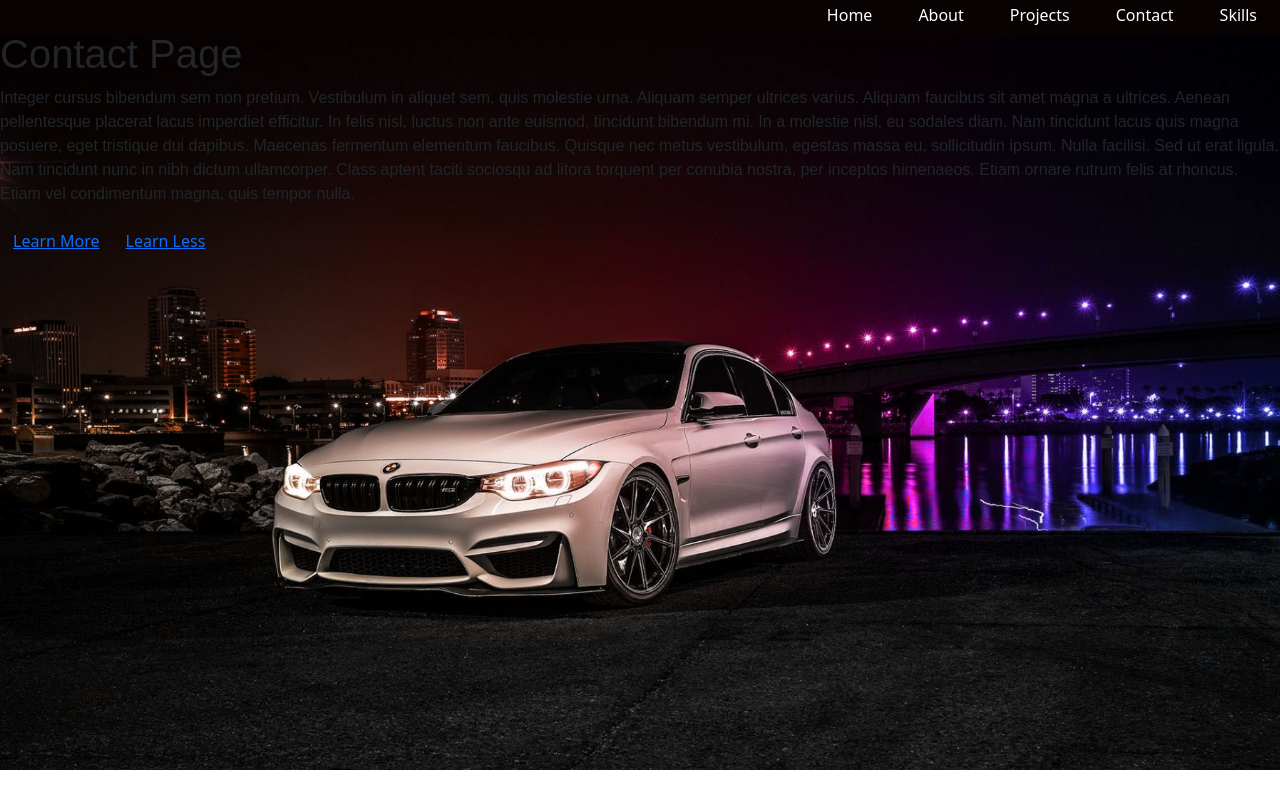
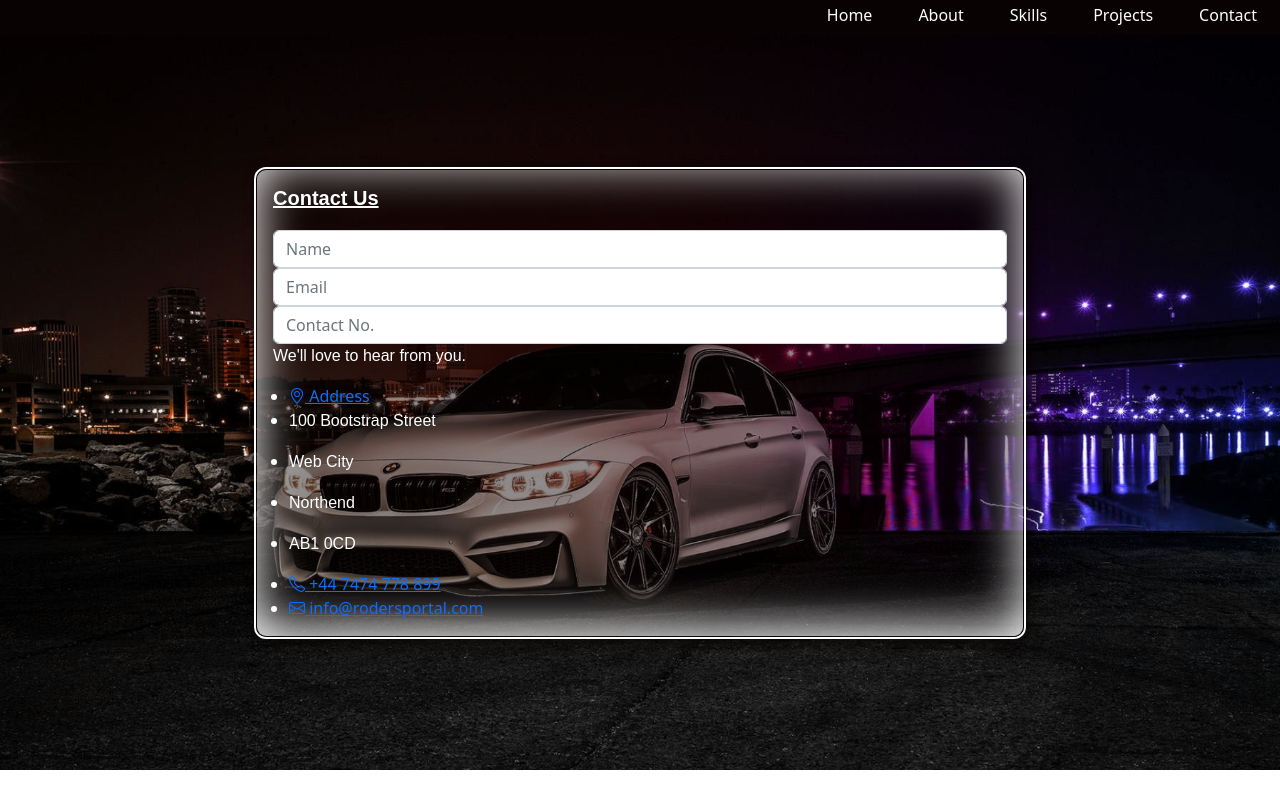
Before and after one commit to rhanciles/React-Portfolio, a React (Create React App) app: page /contact in a window 1280 px wide. Built offline with nearby package versions, Linux system fonts and the light colour scheme.

Commit message:
Setup Contacts page
Setup Contacts page and added some more capabilities to React - Bootstrap icons.

```diff
--- a/src/App.js
+++ b/src/App.js
@@ -18,10 +18,11 @@ function App() {
           {/* Define a default route that will render the Home component */}
           <Route path="/" element={<Home />} />
           <Route path="about" element={<About />} />
+          <Route path="skills" element={<Skills />} />
           <Route path="projects" element={<Projects />} />
           {/* Define a route that will have descendant routes */}
           <Route path="contact/*" element={<Contact />} />
-          <Route path="skills" element={<Skills />} />
+
         </Routes>
       </div>
     </Router>
--- a/src/components/pages/Contact.js
+++ b/src/components/pages/Contact.js
@@ -1,34 +1,34 @@
 import React from 'react';
-import { Link, Route, Routes } from 'react-router-dom';
-import Learn from '../../testing';
 
-function Contact(props) {
+function Contact() {
   return (
     <div>
-      <h1>Contact Page</h1>
-      <p>
-        Integer cursus bibendum sem non pretium. Vestibulum in aliquet sem, quis
-        molestie urna. Aliquam semper ultrices varius. Aliquam faucibus sit amet
-        magna a ultrices. Aenean pellentesque placerat lacus imperdiet
-        efficitur. In felis nisl, luctus non ante euismod, tincidunt bibendum
-        mi. In a molestie nisl, eu sodales diam. Nam tincidunt lacus quis magna
-        posuere, eget tristique dui dapibus. Maecenas fermentum elementum
-        faucibus. Quisque nec metus vestibulum, egestas massa eu, sollicitudin
-        ipsum. Nulla facilisi. Sed ut erat ligula. Nam tincidunt nunc in nibh
-        dictum ullamcorper. Class aptent taciti sociosqu ad litora torquent per
-        conubia nostra, per inceptos himenaeos. Etiam ornare rutrum felis at
-        rhoncus. Etiam vel condimentum magna, quis tempor nulla.
-      </p>
-      <Link to="skills" role="button" className="btn btn-link">
-        Learn More
-      </Link>
-      <Link to="contact" role="button" className="btn btn-link">
-        Learn Less
-      </Link>
-      <Routes>
-        <Route path="skills" element={<Learn />} />
-      </Routes>
+      <section className="pageContent jumbotron">
+        <div className="col mb-4">
+          <div className="card Card">
+            <form class="card-body">
+              <h5 class="card-title">Contact Us</h5>
+              <input class="form-control" type="text" placeholder="Name"/>
+              <input class="form-control" type="text" placeholder="Email"/>
+              <input class="form-control" type="text" placeholder="Contact No."/>
+              <p class="card-text">We'll love to hear from you.</p>
+            </form>
+            <span class="contact-info">
+              <ul>
+                <li><a href="#"><i class="bi bi-geo-alt"></i> Address</a></li>
+                <li><p>100 Bootstrap Street</p></li>
+                <li><p>Web City</p></li>
+                <li><p>Northend</p></li>
+                <li><p>AB1 0CD</p></li>
+                <li><a href="#"><i class="bi bi-telephone"></i> +44 7474 778 899</a></li>
+                <li><a href="#"><i class="bi bi-envelope"></i> info@rodersportal.com</a></li>
+              </ul>
+            </span>
+          </div>
+        </div>
+      </section>
     </div>
+
   );
 }
 
--- a/src/components/pages/Navbar.js
+++ b/src/components/pages/Navbar.js
@@ -30,6 +30,17 @@ function Navbar() {
               About
             </NavLink>
           </li>
+          <li className="nav-item dropdown">
+          <NavLink
+              to="skills"
+              end
+              className={({ isActive }) =>
+                isActive ? 'nav-link active' : 'nav-link'
+              }
+            >
+              Skills
+            </NavLink>
+          </li>
           <li className="nav-item active">
             <NavLink
               to="projects"
@@ -52,17 +63,6 @@ function Navbar() {
               Contact
             </NavLink>
           </li>
-          <li className="nav-item dropdown">
-          <NavLink
-              to="skills"
-              end
-              className={({ isActive }) =>
-                isActive ? 'nav-link active' : 'nav-link'
-              }
-            >
-              Skills
-            </NavLink>
-          </li>
         </ul>
       </div>
     </nav>
--- a/src/index.js
+++ b/src/index.js
@@ -2,5 +2,6 @@ import React from 'react';
 import ReactDOM from 'react-dom';
 import App from './App';
 import 'bootstrap/dist/css/bootstrap.min.css';
+import "bootstrap-icons/font/bootstrap-icons.css";
 
 ReactDOM.render(<App />, document.getElementById('root'));
```
